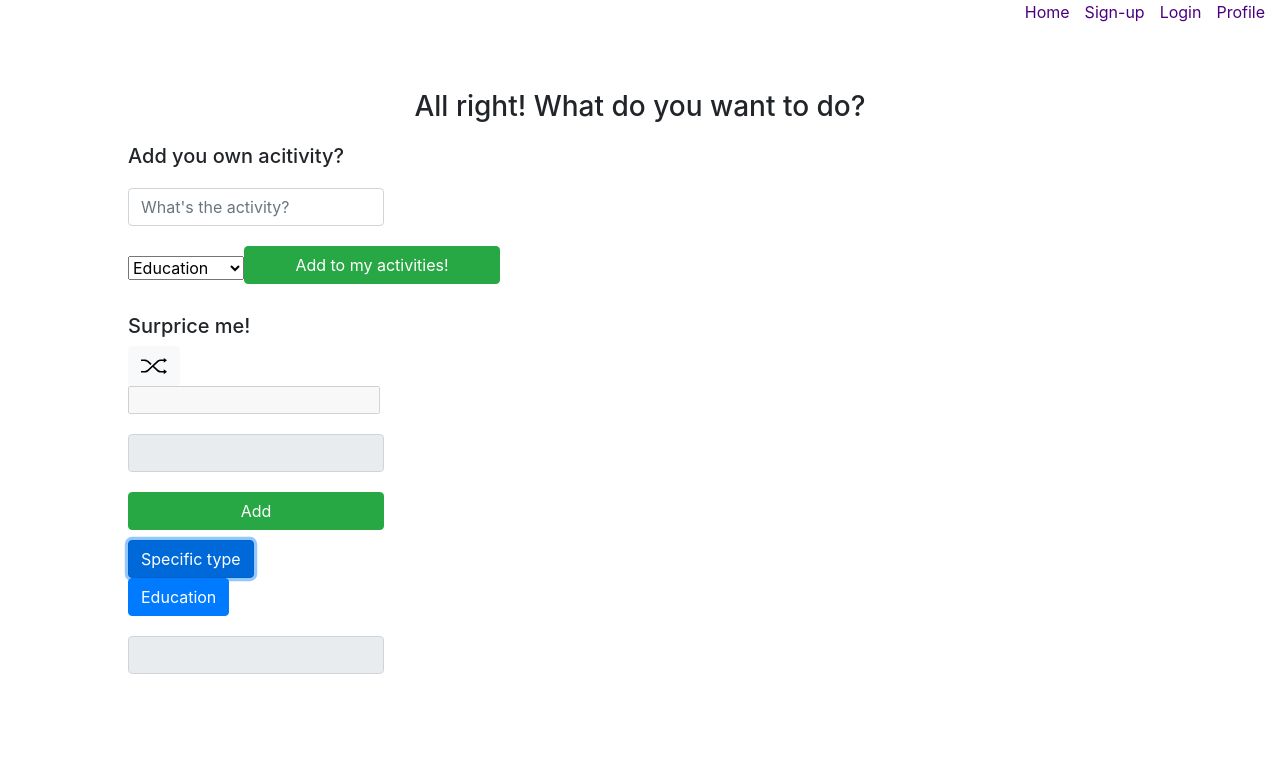
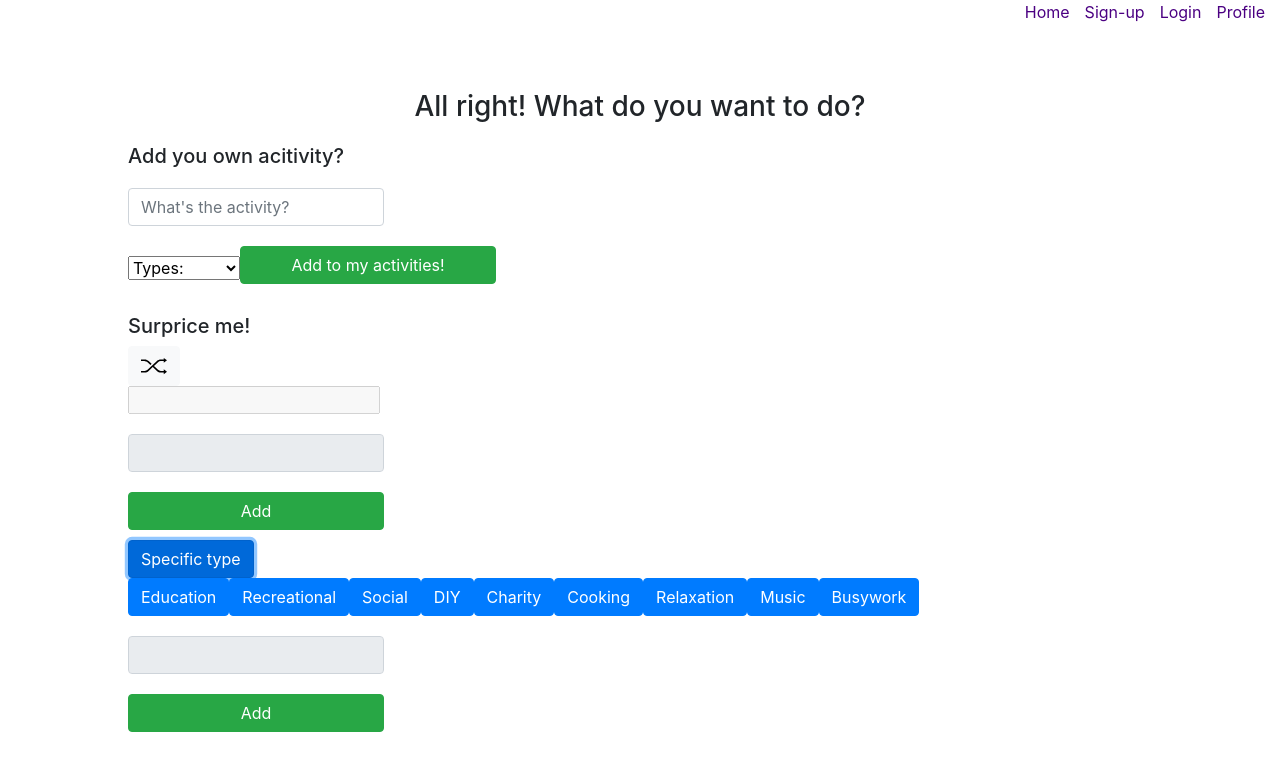
Before and after one commit to SpiRR/BoredAF, a React (Create React App) app in the folder client/: page /newactivity in a window 1280 px wide. Both pictures are taken after a click on the button "Specific type". Shown: the top 770 px of the page. Built offline with nearby package versions, Linux system fonts and the light colour scheme.

Commit message:
specific works!!!

```diff
--- a/client/src/activity/EnteredActivity.js
+++ b/client/src/activity/EnteredActivity.js
@@ -61,15 +61,16 @@ export default class EnteredActivity extends Component {
                         />
 
                    <select required onChange={this.handleType.bind(this)}>
-                       <option value={this.type}>Education</option>
-                       <option value={this.type}>Recreational</option>
-                       <option value={this.type}>Social</option>
-                       <option value={this.type}>DIY</option>
-                       <option value={this.type}>Charity</option>
-                       <option value={this.type}>Cooking</option>
-                       <option value={this.type}>Relaxation</option>
-                       <option value={this.type}>Music</option>
-                       <option value={this.type}>Busywork</option>
+                       <option>Types: </option>
+                       <option value={this.type}>education</option>
+                       <option value={this.type}>recreational</option>
+                       <option value={this.type}>social</option>
+                       <option value={this.type}>diy</option>
+                       <option value={this.type}>charity</option>
+                       <option value={this.type}>cooking</option>
+                       <option value={this.type}>relaxation</option>
+                       <option value={this.type}>music</option>
+                       <option value={this.type}>busywork</option>
                    </select>
 
                     <Button variant="success" onClick={ () => this.addActivity() }>Add to my activities!</Button>
--- a/client/src/activity/SpecificTypeActivity.js
+++ b/client/src/activity/SpecificTypeActivity.js
@@ -27,6 +27,28 @@ export default class SpecificTypeActivity extends Component {
         )
      }
 
+     addActivity = async () => {
+        if (this.state.activity ) {
+            let user_id = 1
+            await fetch(`http://localhost:9090/activities/add/${user_id}`, {
+                method: "POST",
+                credentials: "include",
+                body: JSON.stringify({
+                    activity: this.state.activity,
+                    type: this.state.type
+                }),
+                headers: {
+                    'Content-Type': 'application/json'
+                },
+            })
+            .then( response => console.log(response.json()) )
+            .then( data => console.log( data ) )
+            // .then( this.deleteText() )
+        } else {
+            console.log('Please click the randomizer')
+        }
+    }
+
     handleActivity = (e) => {
         this.setState({ activity: e.target.value })
     }
@@ -52,30 +74,73 @@ export default class SpecificTypeActivity extends Component {
 
             <Collapse in={this.state.open}>
                 <div>
+
                     <div className="type-container">
                         <Button
                         value={ this.state.type }
-                        onClick={ () => this.getSpecific() }>
-                            Education
-                        </Button>
+                        onClick={ () => this.getSpecific('education') }>
+                        Education </Button>
 
-                        <input className="form-control"
+                        <Button
+                        value={ this.state.type }
+                        onClick={ () => this.getSpecific('recreational') }>
+                        Recreational</Button>
+
+                        <Button
+                        value={ this.state.type }
+                        onClick={ () => this.getSpecific('social') }>
+                        Social</Button>
+
+                        <Button
+                        value={ this.state.type }
+                        onClick={ () => this.getSpecific('diy') }>
+                        DIY</Button>
+
+                        <Button
+                        value={ this.state.type }
+                        onClick={ () => this.getSpecific('charity') }>
+                        Charity</Button>
+
+                        <Button
+                        value={ this.state.type }
+                        onClick={ () => this.getSpecific('cooking') }>
+                        Cooking</Button>
+
+                        <Button
+                        value={ this.state.type }
+                        onClick={ () => this.getSpecific('relaxation') }>
+                        Relaxation</Button>
+
+                        <Button
+                        value={ this.state.type }
+                        onClick={ () => this.getSpecific('music') }>
+                        Music</Button>
+
+                        <Button
+                        value={ this.state.type }
+                        onClick={ () => this.getSpecific('busywork') }>
+                        Busywork</Button>
+
+                    </div>
+
+                    <div id="output">
+                        <input
+                        className="form-control"
                         disabled
                         type="text"
                         onChange={ this.handleActivity.bind(this) }
                         value={ this.state.activity }
                         placeholder={ activity }
                         />
+
+                        <Button
+                        className="boot-btn add"
+                        variant="success"
+                        onClick={ () => this.addActivity() }>
+                            Add
+                        </Button>
                     </div>
 
-                    {/* <a href="#">Recreational</a>
-                    <a href="#">Social</a>
-                    <a href="#">DIY</a>
-                    <a href="#">Charity</a>
-                    <a href="#">Cooking</a>
-                    <a href="#">Relaxation</a>
-                    <a href="#">Music</a>
-                    <a href="#">Busywork</a> */}
                 </div>
             </Collapse >
 
--- a/client/src/style/NewActivities.css
+++ b/client/src/style/NewActivities.css
@@ -18,6 +18,10 @@
 
 }
 
+#own option {
+    text-transform: capitalize;
+}
+
 #random img {
     width: 2vw;
 }
```
